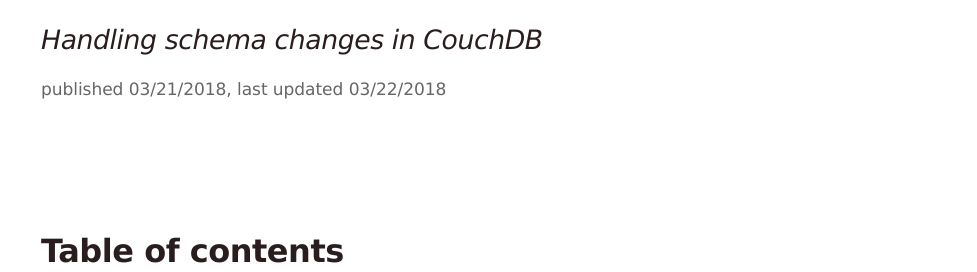
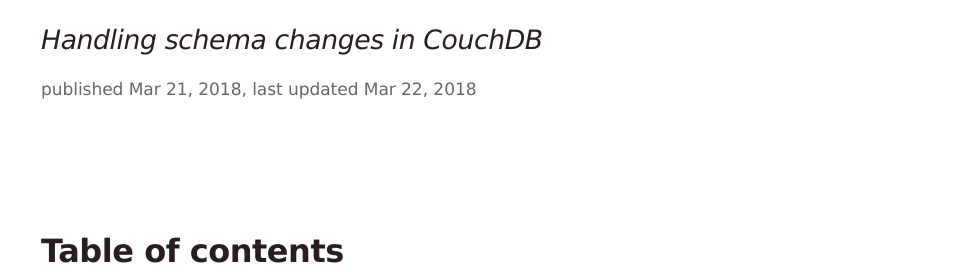
Before and after one commit to jo/sync-tank, a Jekyll site: the page built from distributed-migration-strategies/index.md, in a window 1280 px wide and 900 px high. Shown: the part 214-486 px from the top of the window, without its empty margins (87-1064 px from the left). Built offline with Jekyll 4.4.1, drawn with Linux system fonts in a browser that asks for light colours; our own code applies the rules of GitHub Pages for plain Markdown files.

```diff
--- a/distributed-migration-strategies/index.md
+++ b/distributed-migration-strategies/index.md
@@ -11,7 +11,7 @@ permalink: /distributed-migration-strategies/
 ## Handling schema changes in CouchDB
 {:.no_toc}
 
-published {{ page.publishedAt | date: '%m/%d/%Y' }}, last updated {{ page.lastUpdatedAt | date: '%m/%d/%Y' }}
+published {{ page.publishedAt | date: '%b %d, %Y' }}, last updated {{ page.lastUpdatedAt | date: '%b %d, %Y' }}
 
 ## Table of contents
 {:.no_toc}
```
